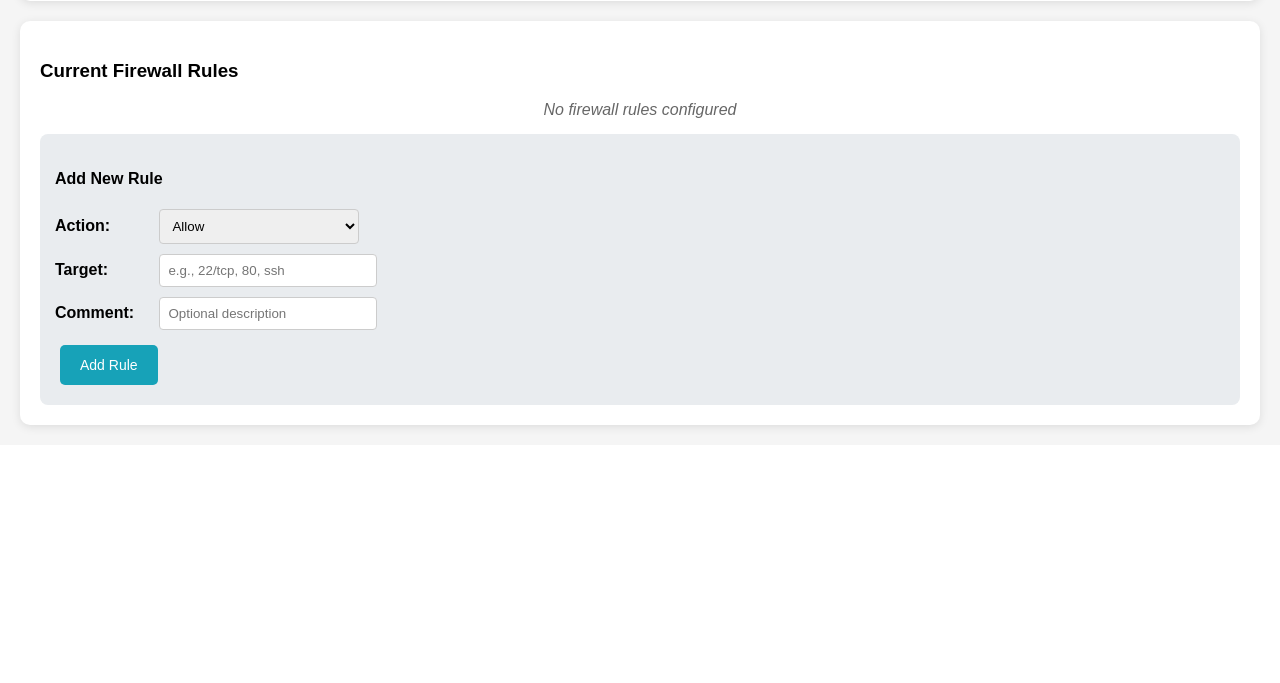
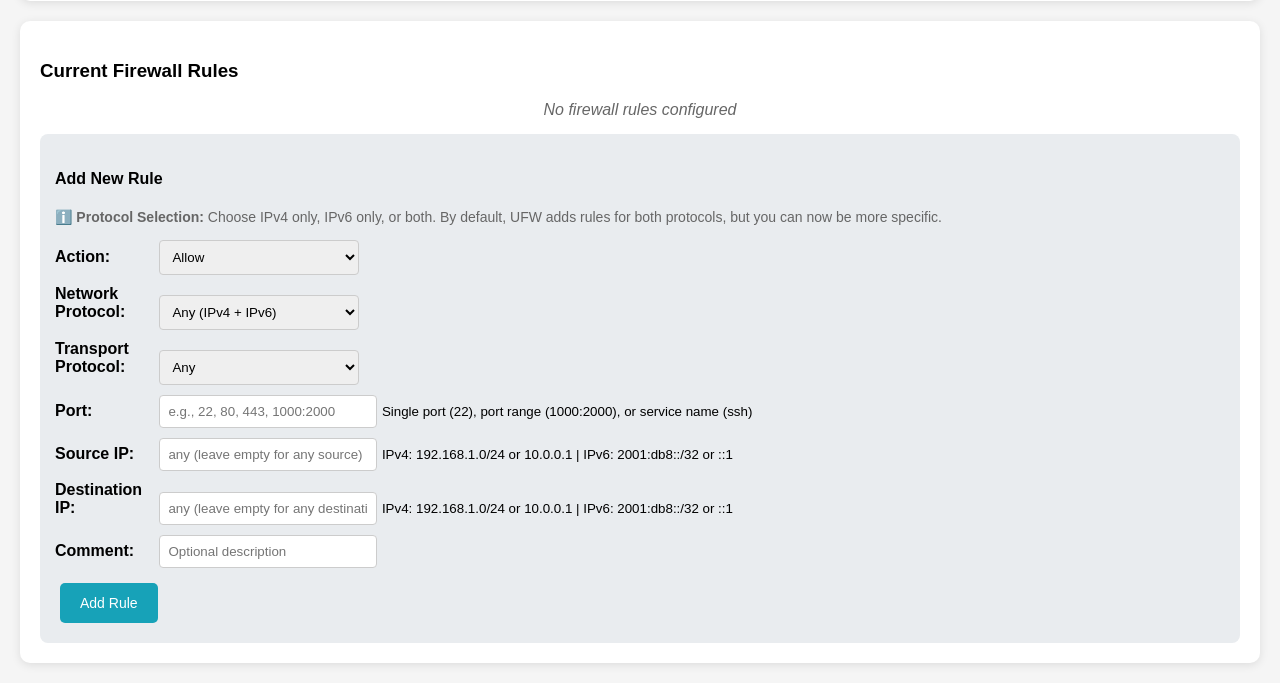
Before and after one commit to LokoMoloko98/ufw-web-manager, a Flask app: template templates/dashboard.html in a window 1280 px wide. Shown: the part 447-1130 px from the top of the page. Before the commit the page ends 880 px from the top, so only its background shows below. Run offline with Flask 3, Linux system fonts and the light colour scheme; the template is opened without the code that fills it, so the values that code supplies are empty.

Commit message:
Refactor UFW command execution to accept argument lists, enhance add_rule method for comprehensive rule creation, and update dashboard for improved user input with protocol selection and validation.

```diff
--- a/app.py
+++ b/app.py
@@ -32,12 +32,11 @@ class UFWManager:
     """Class to handle UFW operations"""
 
     @staticmethod
-    def run_command(command):
-        """Execute UFW command safely"""
+    def run_command(command_list):
+        """Execute UFW command safely by passing a list of arguments"""
         try:
             result = subprocess.run(
-                command,
-                shell=True,
+                command_list,
                 capture_output=True,
                 text=True,
                 timeout=10
@@ -55,7 +54,7 @@ class UFWManager:
     @staticmethod
     def get_status():
         """Get UFW status and rules"""
-        result = UFWManager.run_command('sudo ufw status verbose')
+        result = UFWManager.run_command(['sudo', 'ufw', 'status', 'verbose'])
         if not result['success']:
             return {'active': False, 'rules': [], 'numbered_rules': [], 'error': result['error']}
 
@@ -69,7 +68,7 @@ class UFWManager:
                 rules.append(line.strip())
 
         # Also get numbered rules for deletion
-        numbered_result = UFWManager.run_command('sudo ufw status numbered')
+        numbered_result = UFWManager.run_command(['sudo', 'ufw', 'status', 'numbered'])
         numbered_rules = []
         if numbered_result['success']:
             numbered_lines = numbered_result['output'].split('\n')
@@ -98,29 +97,75 @@ class UFWManager:
     @staticmethod
     def enable():
         """Enable UFW"""
-        return UFWManager.run_command('sudo ufw --force enable')
+        return UFWManager.run_command(['sudo', 'ufw', '--force', 'enable'])
 
     @staticmethod
     def disable():
         """Disable UFW"""
-        return UFWManager.run_command('sudo ufw disable')
+        return UFWManager.run_command(['sudo', 'ufw', 'disable'])
 
     @staticmethod
-    def add_rule(action, target, comment=None):
-        """Add a UFW rule"""
+    def add_rule(action, net_protocol, transport_protocol, port, source_ip='any', dest_ip='any', comment=None):
+        """Add a comprehensive UFW rule with full from/to syntax"""
         # Validate input
         if action not in ['allow', 'deny']:
             return {'success': False, 'error': 'Invalid action'}
 
-        # Basic validation for target
-        if not re.match(r'^[a-zA-Z0-9\.\/:_-]+$', target):
-            return {'success': False, 'error': 'Invalid target format'}
+        if net_protocol not in ['any', 'ipv4', 'ipv6']:
+            return {'success': False, 'error': 'Invalid network protocol. Must be any, ipv4, or ipv6'}
 
-        command = f'sudo ufw {action} {target}'
+        if transport_protocol not in ['any', 'tcp', 'udp']:
+            return {'success': False, 'error': 'Invalid transport protocol. Must be any, tcp, or udp'}
+
+        # Validate port
+        if not re.match(r'^[a-zA-Z0-9\:_-]+$', port):
+            return {'success': False, 'error': 'Invalid port format'}
+
+        # Build UFW command using from/to syntax
+        command_parts = ['sudo', 'ufw', action]
+
+        # Build UFW command using ALWAYS the full from/to syntax
+        command_parts = ['sudo', 'ufw', action]
+
+        # Handle source - always specify from
+        if source_ip == 'any':
+            if net_protocol == 'ipv6':
+                source = '::/0'  # IPv6 equivalent of 0.0.0.0/0
+            elif net_protocol == 'ipv4':
+                source = '0.0.0.0/0'  # IPv4 any
+            else:  # any protocol
+                source = '0.0.0.0/0'  # Default to IPv4 any
+        else:
+            source = source_ip
+
+        # Handle destination - always specify to
+        if dest_ip == 'any':
+            dest = 'any'
+        else:
+            dest = dest_ip
+
+        # ALWAYS use from/to syntax
+        command_parts.extend(['from', source, 'to', dest])
+
+        # Add port specification
+        command_parts.extend(['port', port])
+
+        # Add protocol specification
+        if transport_protocol != 'any':
+            command_parts.extend(['proto', transport_protocol])
+
+        # Add comment if provided
         if comment:
-            command += f' comment "{comment}"'
+            proto_comment = f" ({net_protocol.upper()}" + (f"/{transport_protocol.upper()}" if transport_protocol != 'any' else "") + ")"
+            comment_text = f"{comment}{proto_comment}"
+            command_parts.extend(['comment', comment_text])
 
-        return UFWManager.run_command(command)
+        # Debug: Print the command being executed
+        print(f"DEBUG: Executing UFW command: {' '.join(command_parts)}")
+
+        result = UFWManager.run_command(command_parts)
+        print(f"DEBUG: UFW command result: {result}")
+        return result
 
     @staticmethod
     def delete_rule(rule_number):
@@ -135,19 +180,34 @@ class UFWManager:
             if not status['numbered_rules']:
                 return {'success': False, 'error': 'No rules to delete'}
 
-            # Check if the rule number exists
-            rule_numbers = [int(rule['number']) for rule in status['numbered_rules']]
-            if rule_num not in rule_numbers:
-                return {'success': False, 'error': f'Rule #{rule_num} does not exist'}
+            # Find the rule to confirm its existence
+            rule_exists = any(r['number'] == str(rule_num) for r in status['numbered_rules'])
+            if not rule_exists:
+                return {'success': False, 'error': f'Rule {rule_num} not found'}
 
-            result = UFWManager.run_command(f'sudo ufw --force delete {rule_num}')
-            if result['success']:
-                return {'success': True, 'output': f'Rule #{rule_num} deleted successfully'}
-            else:
-                return {'success': False, 'error': result['error'] or 'Failed to delete rule'}
+            # Use subprocess to auto-confirm the deletion prompt by piping 'yes'
+            p1 = subprocess.Popen(['yes'], stdout=subprocess.PIPE)
+            p2 = subprocess.Popen(
+                ['sudo', 'ufw', 'delete', str(rule_num)],
+                stdin=p1.stdout,
+                stdout=subprocess.PIPE,
+                stderr=subprocess.PIPE,
+                text=True
+            )
+            p1.stdout.close()  # Allow p1 to receive a SIGPIPE if p2 exits.
+
+            output, error = p2.communicate(timeout=10)
+
+            return {
+                'success': p2.returncode == 0,
+                'output': output.strip(),
+                'error': error.strip()
+            }
 
         except ValueError:
-            return {'success': False, 'error': 'Invalid rule number format'}
+            return {'success': False, 'error': 'Invalid rule number'}
+        except Exception as e:
+            return {'success': False, 'error': str(e)}
 
     @staticmethod
     def reset():
@@ -245,16 +305,28 @@ def api_toggle():
 @app.route('/api/add_rule', methods=['POST'])
 @login_required
 def api_add_rule():
-    """API endpoint to add a rule"""
+    """API endpoint to add a comprehensive rule"""
     data = request.json
     action = data.get('action')
-    target = data.get('target')
+    net_protocol = data.get('net_protocol', 'any')
+    transport_protocol = data.get('transport_protocol', 'any')
+    port = data.get('port')
+    source_ip = data.get('source_ip', 'any')
+    dest_ip = data.get('dest_ip', 'any')
     comment = data.get('comment', '')
 
-    if not action or not target:
-        return jsonify({'success': False, 'error': 'Missing required fields'})
+    if not action or not port:
+        return jsonify({'success': False, 'error': 'Action and port are required'})
 
-    result = UFWManager.add_rule(action, target, comment)
+    result = UFWManager.add_rule(
+        action=action,
+        net_protocol=net_protocol,
+        transport_protocol=transport_protocol,
+        port=port,
+        source_ip=source_ip,
+        dest_ip=dest_ip,
+        comment=comment
+    )
     return jsonify(result)
 
 @app.route('/api/delete_rule', methods=['POST'])
--- a/templates/dashboard.html
+++ b/templates/dashboard.html
@@ -220,7 +220,7 @@
                 <div class="rule-item">
                     <span class="rule-number">#{{ rule.number }}</span>
                     <span class="rule-text">{{ rule.rule }}</span>
-                    <button class="delete-btn" onclick="deleteRule({{ rule.number }})">🗑️ Delete</button>
+                    <button class="delete-btn" onclick="deleteRule('{{ rule.number }}')">🗑️ Delete</button>
                 </div>
             {% endfor %}
         {% else %}
@@ -229,6 +229,10 @@
 
         <div class="add-rule-form">
             <h4>Add New Rule</h4>
+            <p style="font-size: 14px; color: #666; margin-bottom: 15px;">
+                ℹ️ <strong>Protocol Selection:</strong> Choose IPv4 only, IPv6 only, or both.
+                By default, UFW adds rules for both protocols, but you can now be more specific.
+            </p>
             <form onsubmit="addRule(event)">
                 <div class="form-group">
                     <label>Action:</label>
@@ -238,8 +242,35 @@
                     </select>
                 </div>
                 <div class="form-group">
-                    <label>Target:</label>
-                    <input type="text" id="target" placeholder="e.g., 22/tcp, 80, ssh" required>
+                    <label>Network Protocol:</label>
+                    <select id="net_protocol" onchange="updateIPFields()" required>
+                        <option value="any">Any (IPv4 + IPv6)</option>
+                        <option value="ipv4">IPv4 Only</option>
+                        <option value="ipv6">IPv6 Only</option>
+                    </select>
+                </div>
+                <div class="form-group">
+                    <label>Transport Protocol:</label>
+                    <select id="transport_protocol" required>
+                        <option value="any">Any</option>
+                        <option value="tcp">TCP</option>
+                        <option value="udp">UDP</option>
+                    </select>
+                </div>
+                <div class="form-group">
+                    <label>Port:</label>
+                    <input type="text" id="port" placeholder="e.g., 22, 80, 443, 1000:2000" required>
+                    <small>Single port (22), port range (1000:2000), or service name (ssh)</small>
+                </div>
+                <div class="form-group">
+                    <label>Source IP:</label>
+                    <input type="text" id="source_ip" placeholder="any (leave empty for any source)">
+                    <small id="source_ip_help">IPv4: 192.168.1.0/24 or 10.0.0.1 | IPv6: 2001:db8::/32 or ::1</small>
+                </div>
+                <div class="form-group">
+                    <label>Destination IP:</label>
+                    <input type="text" id="dest_ip" placeholder="any (leave empty for any destination)">
+                    <small id="dest_ip_help">IPv4: 192.168.1.0/24 or 10.0.0.1 | IPv6: 2001:db8::/32 or ::1</small>
                 </div>
                 <div class="form-group">
                     <label>Comment:</label>
@@ -297,15 +328,50 @@
         event.preventDefault();
 
         const action = document.getElementById('action').value;
-        const target = document.getElementById('target').value;
+        const net_protocol = document.getElementById('net_protocol').value;
+        const transport_protocol = document.getElementById('transport_protocol').value;
+        const port = document.getElementById('port').value;
+        const source_ip = document.getElementById('source_ip').value || 'any';
+        const dest_ip = document.getElementById('dest_ip').value || 'any';
         const comment = document.getElementById('comment').value;
+
+        // Basic validation
+        if (!port.trim()) {
+            alert('Port is required');
+            return;
+        }
+
+        // Validate IP addresses based on selected protocol
+        if (net_protocol === 'ipv4') {
+            if (source_ip !== 'any' && !isValidIPv4(source_ip)) {
+                alert('Invalid IPv4 source address');
+                return;
+            }
+            if (dest_ip !== 'any' && !isValidIPv4(dest_ip)) {
+                alert('Invalid IPv4 destination address');
+                return;
+            }
+        } else if (net_protocol === 'ipv6') {
+            if (source_ip !== 'any' && !isValidIPv6(source_ip)) {
+                alert('Invalid IPv6 source address');
+                return;
+            }
+            if (dest_ip !== 'any' && !isValidIPv6(dest_ip)) {
+                alert('Invalid IPv6 destination address');
+                return;
+            }
+        }
 
         fetch('/api/add_rule', {
             method: 'POST',
             headers: {'Content-Type': 'application/json'},
             body: JSON.stringify({
                 action: action,
-                target: target,
+                net_protocol: net_protocol,
+                transport_protocol: transport_protocol,
+                port: port,
+                source_ip: source_ip,
+                dest_ip: dest_ip,
                 comment: comment
             })
         })
@@ -359,6 +425,41 @@
         }
     }
 
+    function updateIPFields() {
+        const netProtocol = document.getElementById('net_protocol').value;
+        const sourceHelp = document.getElementById('source_ip_help');
+        const destHelp = document.getElementById('dest_ip_help');
+
+        if (netProtocol === 'ipv4') {
+            sourceHelp.textContent = 'IPv4 format: 192.168.1.0/24, 10.0.0.1, or leave empty for any';
+            destHelp.textContent = 'IPv4 format: 192.168.1.0/24, 10.0.0.1, or leave empty for any';
+        } else if (netProtocol === 'ipv6') {
+            sourceHelp.textContent = 'IPv6 format: 2001:db8::/32, ::1, or leave empty for any';
+            destHelp.textContent = 'IPv6 format: 2001:db8::/32, ::1, or leave empty for any';
+        } else {
+            sourceHelp.textContent = 'Any format: IPv4 (192.168.1.0/24) or IPv6 (2001:db8::/32)';
+            destHelp.textContent = 'Any format: IPv4 (192.168.1.0/24) or IPv6 (2001:db8::/32)';
+        }
+    }
+
+    function isValidIPv4(ip) {
+        // Basic IPv4 validation with CIDR support
+        const ipv4Regex = /^(\d{1,3}\.){3}\d{1,3}(\/\d{1,2})?$/;
+        if (!ipv4Regex.test(ip)) return false;
+
+        const parts = ip.split('/')[0].split('.');
+        return parts.every(part => {
+            const num = parseInt(part, 10);
+            return num >= 0 && num <= 255;
+        });
+    }
+
+    function isValidIPv6(ip) {
+        // Basic IPv6 validation with CIDR support
+        const ipv6Regex = /^([0-9a-fA-F]{0,4}:){1,7}[0-9a-fA-F]{0,4}(\/\d{1,3})?$|^::1$|^::$/;
+        return ipv6Regex.test(ip);
+    }
+
     // Auto-refresh status every 30 seconds
     setTimeout(function() {
         location.reload();
```
